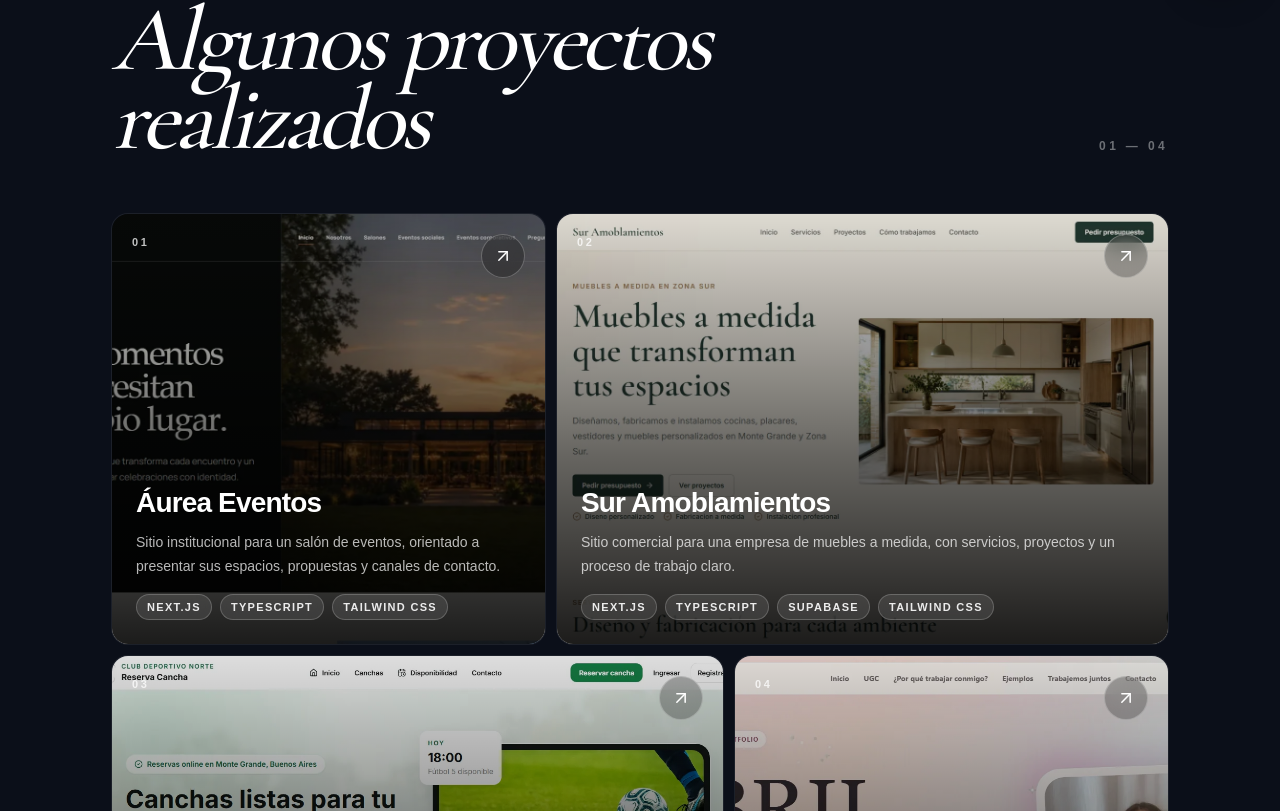
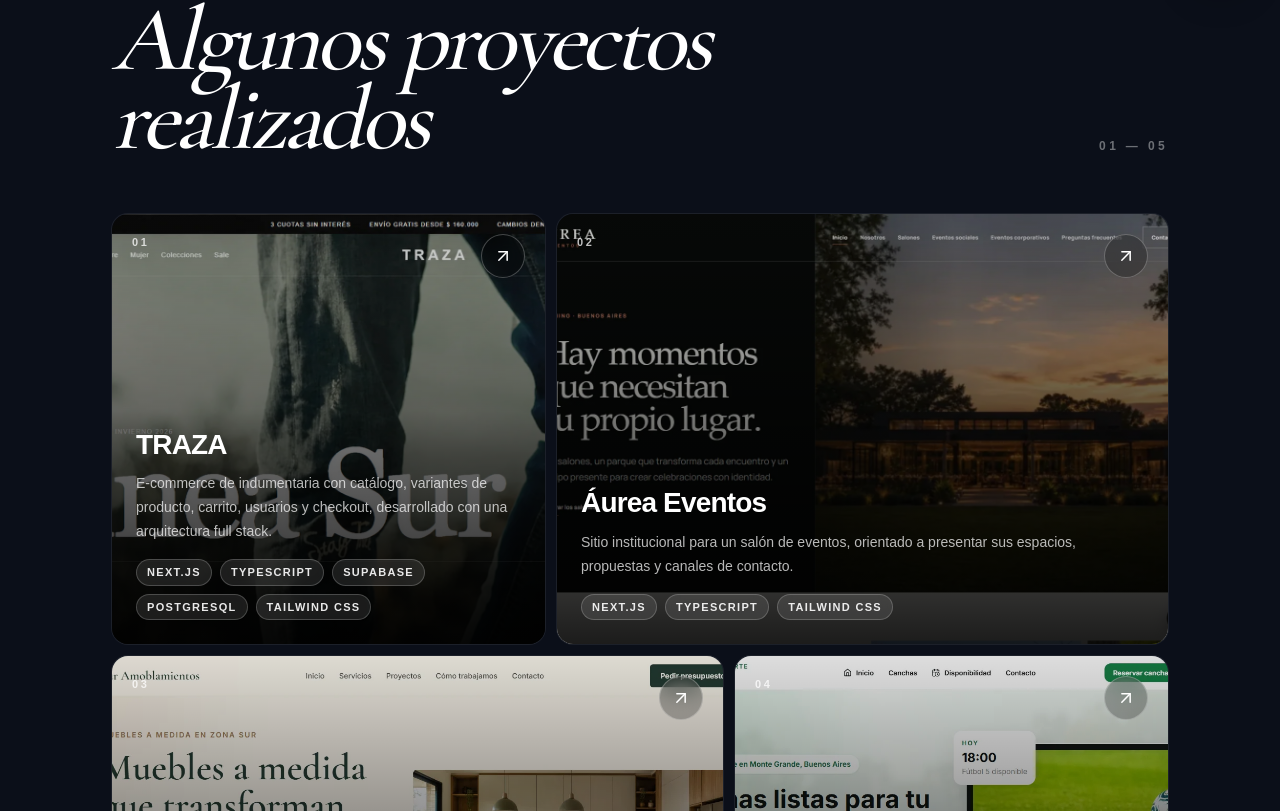
Before and after one commit to facu526/portfolio-facundo, a Next.js app: page / in a window 1280 px wide. Shown: the part 789-1600 px from the top of the page. Built offline with nearby package versions, Linux system fonts and the light colour scheme.

Commit message:
Feature TRAZA as primary portfolio project

```diff
--- a/app/components/projects-section.tsx
+++ b/app/components/projects-section.tsx
@@ -18,6 +18,26 @@ type Project = {
 
 const projects: Project[] = [
   {
+    name: "TRAZA",
+    description: {
+      es: "E-commerce de indumentaria con catálogo, variantes de producto, carrito, usuarios y checkout, desarrollado con una arquitectura full stack.",
+      en: "Fashion e-commerce with product catalog, product variants, cart, user accounts and checkout, built with a full-stack architecture.",
+    },
+    technologies: [
+      "Next.js",
+      "TypeScript",
+      "Supabase",
+      "PostgreSQL",
+      "Tailwind CSS",
+    ],
+    url: "https://traza-seven.vercel.app/",
+    image: "/projects/traza.webp",
+    columns: "md:col-span-5",
+    height: "h-[360px] sm:h-[400px] md:h-[390px] lg:h-[430px]",
+    sizes:
+      "(max-width: 767px) calc(100vw - 48px), (max-width: 1023px) 42vw, 470px",
+  },
+  {
     name: "Áurea Eventos",
     description: {
       es: "Sitio institucional para un salón de eventos, orientado a presentar sus espacios, propuestas y canales de contacto.",
@@ -26,10 +46,10 @@ const projects: Project[] = [
     technologies: ["Next.js", "TypeScript", "Tailwind CSS"],
     url: "https://aurea-eventos-muestra.vercel.app/",
     image: "/projects/aurea-eventos.webp",
-    columns: "md:col-span-5",
+    columns: "md:col-span-7",
     height: "h-[360px] sm:h-[400px] md:h-[390px] lg:h-[430px]",
     sizes:
-      "(max-width: 767px) calc(100vw - 48px), (max-width: 1023px) 42vw, 470px",
+      "(max-width: 767px) calc(100vw - 48px), (max-width: 1023px) 58vw, 670px",
   },
   {
     name: "Sur Amoblamientos",
@@ -41,7 +61,7 @@ const projects: Project[] = [
     url: "https://sur-amoblamientos.vercel.app/",
     image: "/projects/sur-amoblamientos.webp",
     columns: "md:col-span-7",
-    height: "h-[360px] sm:h-[400px] md:h-[390px] lg:h-[430px]",
+    height: "h-[360px] sm:h-[400px] md:h-[430px] lg:h-[470px]",
     sizes:
       "(max-width: 767px) calc(100vw - 48px), (max-width: 1023px) 58vw, 670px",
   },
@@ -54,10 +74,10 @@ const projects: Project[] = [
     technologies: ["Next.js", "TypeScript", "Supabase", "PostgreSQL"],
     url: "https://reserva-cancha-zeta.vercel.app/",
     image: "/projects/reserva-cancha.webp",
-    columns: "md:col-span-7",
+    columns: "md:col-span-5",
     height: "h-[360px] sm:h-[400px] md:h-[430px] lg:h-[470px]",
     sizes:
-      "(max-width: 767px) calc(100vw - 48px), (max-width: 1023px) 58vw, 670px",
+      "(max-width: 767px) calc(100vw - 48px), (max-width: 1023px) 42vw, 470px",
   },
   {
     name: "Portfolio Abril Pessano",
@@ -68,10 +88,10 @@ const projects: Project[] = [
     technologies: ["Next.js", "TypeScript", "Tailwind CSS"],
     url: "https://portfolio-abril-pessano.vercel.app/",
     image: "/projects/portfolio-abril.webp",
-    columns: "md:col-span-5",
+    columns: "md:col-span-7",
     height: "h-[360px] sm:h-[400px] md:h-[430px] lg:h-[470px]",
     sizes:
-      "(max-width: 767px) calc(100vw - 48px), (max-width: 1023px) 42vw, 470px",
+      "(max-width: 767px) calc(100vw - 48px), (max-width: 1023px) 58vw, 670px",
   },
 ];
 
@@ -237,7 +257,7 @@ export default function ProjectsSection({
           }`}
           aria-hidden="true"
         >
-          01 — 04
+          01 — 05
         </p>
       </div>
 
--- a/package.json
+++ b/package.json
@@ -6,6 +6,7 @@
     "dev": "next dev",
     "build": "next build",
     "start": "next start",
+    "typecheck": "tsc --noEmit",
     "lint": "eslint"
   },
   "dependencies": {
```
Also changed, not shown: public/projects/traza.webp (added).
